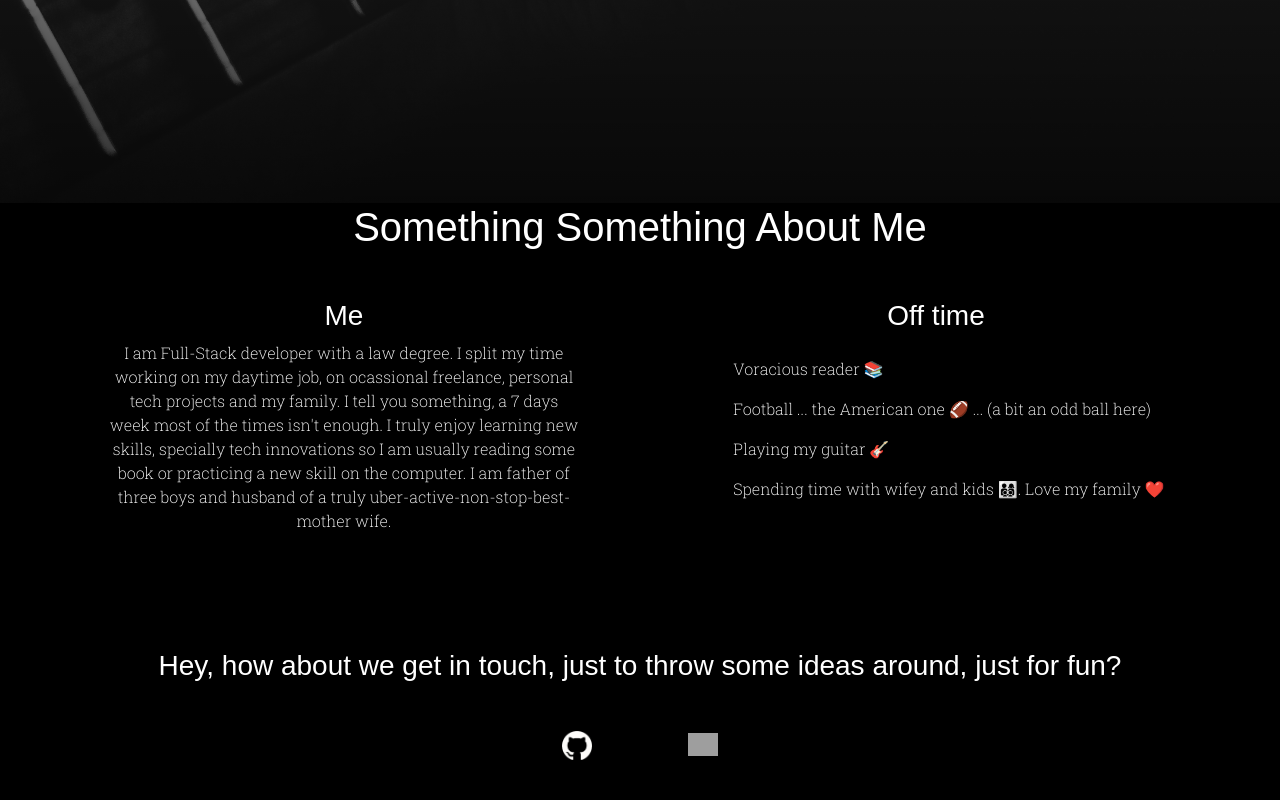
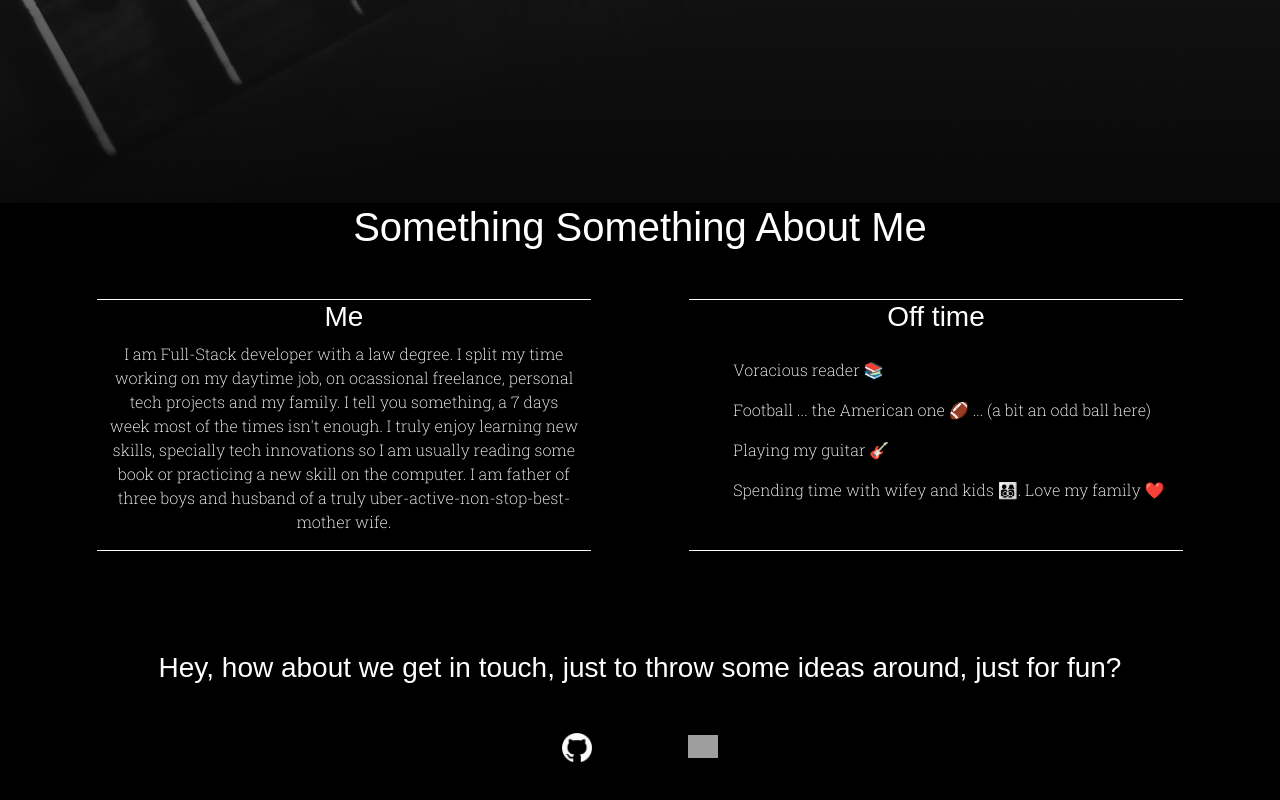
Before and after one commit to jbtte/profile-react, a React (Create React App) app: page / in a window 1280 px wide. Shown: the part 4935-5735 px from the top of the page. Built offline with nearby package versions, Linux system fonts and the light colour scheme; grey boxes are pictures that could not be loaded; a web font is replaced by a local one.

Commit message:
Update hobbies view

```diff
--- a/src/componentes/Hobbies.js
+++ b/src/componentes/Hobbies.js
@@ -6,7 +6,7 @@ export default function Hobbies () {
   return (<div>
     <h1 className='text-white text-center'>Something Something About Me</h1>
     <div className='d-flex justify-content-around row m-5'>
-      <div className='col-5'>
+      <div className='col-5 border-top border-bottom border-white'>
         <h3 className='text-white text-center'>Me</h3>
         <p className='text-white text-center'>
         I am Full-Stack developer with a law degree. I split my time working on my
@@ -18,7 +18,7 @@ export default function Hobbies () {
 
       </div>
 
-      <div className='col-5'>
+      <div className='col-sm-9 col-md-5 border-top border-bottom border-white'>
         <h3 className='text-white text-center'>Off time </h3>
         <ul className="text-white my-4" style={{listStyleType: 'none'}}>
           <li className='my-3'>Voracious reader 📚</li>
```
